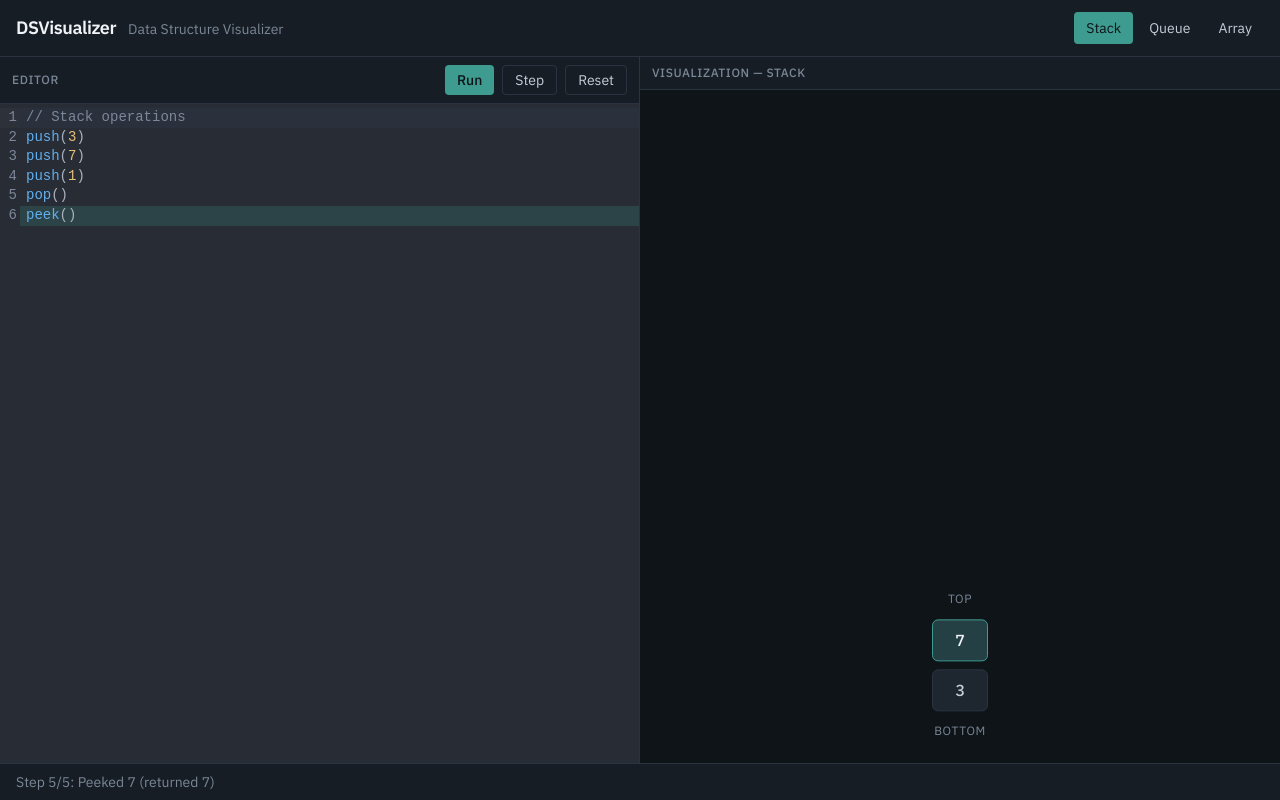
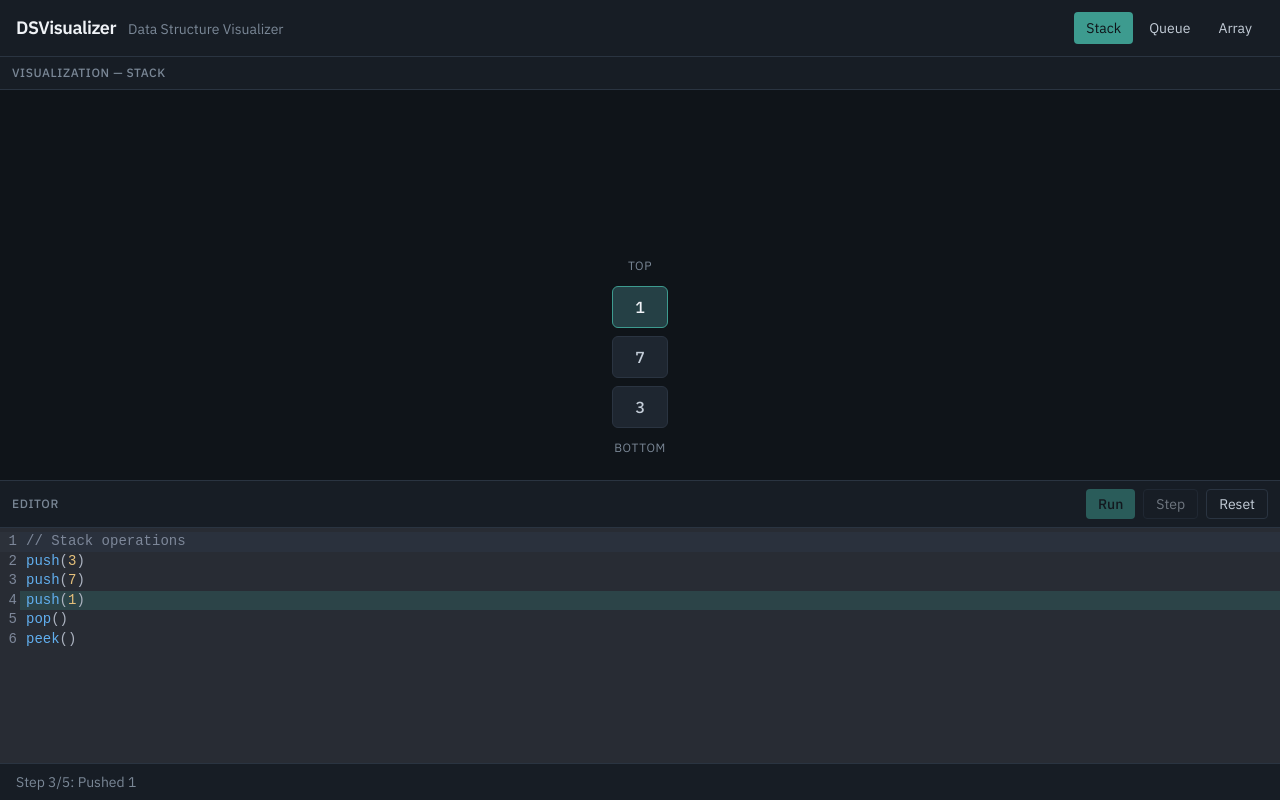
Before and after one commit to dolevpeleg1/DSVisualizer, a React (Vite) app: page / in a window 1280 px wide. Both pictures are taken after a click on the button "Run". Built offline with nearby package versions, Linux system fonts and the light colour scheme.

Commit message:
react animations logic

```diff
--- a/src/App.tsx
+++ b/src/App.tsx
@@ -31,7 +31,7 @@ insert(1, 15)
 remove(0)`,
 }
 
-const PLAY_INTERVAL_MS = 600
+const PLAY_INTERVAL_MS = 1100
 
 type Mode = 'idle' | 'playing' | 'paused' | 'done' | 'error'
 
@@ -240,8 +240,23 @@ function App() {
         </nav>
       </header>
 
-      <div className="grid min-h-0 flex-1 grid-cols-1 md:grid-cols-2">
-        <section className="flex min-h-0 flex-col border-b border-[var(--border)] md:border-b-0 md:border-r">
+      <div className="flex min-h-0 flex-1 flex-col">
+        <section className="flex min-h-0 flex-[3] flex-col">
+          <div className="border-b border-[var(--border)] bg-[var(--bg-panel)] px-3 py-2">
+            <h2 className="text-xs font-medium uppercase tracking-wider text-[var(--muted)]">
+              Visualization — {structure}
+            </h2>
+          </div>
+          <div className="flex min-h-0 flex-1 items-center justify-center bg-[var(--bg)] p-6">
+            <StructureCanvas
+              structureId={structureId}
+              snapshot={snapshot}
+              hasStarted={index >= 0}
+            />
+          </div>
+        </section>
+
+        <section className="flex min-h-0 flex-[2] flex-col border-t border-[var(--border)]">
           <div className="flex items-center justify-between border-b border-[var(--border)] bg-[var(--bg-panel)] px-3 py-2">
             <h2 className="text-xs font-medium uppercase tracking-wider text-[var(--muted)]">
               Editor
@@ -272,28 +287,13 @@ function App() {
               </button>
             </div>
           </div>
-          <div className="min-h-[240px] flex-1 md:min-h-0">
+          <div className="min-h-0 flex-1">
             <CodeEditor
               value={code}
               onChange={handleCodeChange}
               activeLine={activeLine}
               errorLines={errorLines}
               readOnly={busy}
-            />
-          </div>
-        </section>
-
-        <section className="flex min-h-0 flex-col">
-          <div className="border-b border-[var(--border)] bg-[var(--bg-panel)] px-3 py-2">
-            <h2 className="text-xs font-medium uppercase tracking-wider text-[var(--muted)]">
-              Visualization — {structure}
-            </h2>
-          </div>
-          <div className="flex flex-1 items-center justify-center bg-[var(--bg)] p-6">
-            <StructureCanvas
-              structureId={structureId}
-              snapshot={snapshot}
-              hasStarted={index >= 0}
             />
           </div>
         </section>
--- a/src/structures/array.ts
+++ b/src/structures/array.ts
@@ -1,4 +1,5 @@
-import type { ApplyResult, ArrayOp, Snapshot, Value } from './types'
+import { createItemId } from './ids'
+import type { ApplyResult, ArrayOp, CellItem, Snapshot } from './types'
 
 export function createEmpty(): Snapshot {
   return { items: [] }
@@ -9,7 +10,7 @@ export function apply(state: Snapshot, op: ArrayOp): ApplyResult {
 
   switch (op.type) {
     case 'append': {
-      const nextItems = [...items, op.value]
+      const nextItems = [...items, { id: createItemId(), value: op.value }]
       const highlight = [nextItems.length - 1]
       return {
         next: {
@@ -34,7 +35,7 @@ export function apply(state: Snapshot, op: ArrayOp): ApplyResult {
       }
       const nextItems = [
         ...items.slice(0, op.index),
-        op.value,
+        { id: createItemId(), value: op.value },
         ...items.slice(op.index),
       ]
       const highlight = [op.index]
@@ -59,7 +60,7 @@ export function apply(state: Snapshot, op: ArrayOp): ApplyResult {
           [op.index],
         )
       }
-      const value = items[op.index] as Value
+      const removed = items[op.index] as CellItem
       const nextItems = [
         ...items.slice(0, op.index),
         ...items.slice(op.index + 1),
@@ -67,12 +68,12 @@ export function apply(state: Snapshot, op: ArrayOp): ApplyResult {
       return {
         next: {
           items: nextItems,
-          message: `remove(${op.index}) → ${value}`,
+          message: `remove(${op.index}) → ${removed.value}`,
         },
         event: {
           kind: 'ok',
-          message: `Removed ${value} at index ${op.index}`,
-          returnValue: value,
+          message: `Removed ${removed.value} at index ${op.index}`,
+          returnValue: removed.value,
           highlight: [op.index],
         },
       }
@@ -85,8 +86,9 @@ export function apply(state: Snapshot, op: ArrayOp): ApplyResult {
           [op.index],
         )
       }
+      const current = items[op.index] as CellItem
       const nextItems = [...items]
-      nextItems[op.index] = op.value
+      nextItems[op.index] = { id: current.id, value: op.value }
       const highlight = [op.index]
       return {
         next: {
@@ -109,18 +111,18 @@ export function apply(state: Snapshot, op: ArrayOp): ApplyResult {
           [op.index],
         )
       }
-      const value = items[op.index] as Value
+      const item = items[op.index] as CellItem
       const highlight = [op.index]
       return {
         next: {
           items: [...items],
           highlight,
-          message: `get(${op.index}) → ${value}`,
+          message: `get(${op.index}) → ${item.value}`,
         },
         event: {
           kind: 'ok',
-          message: `Got ${value} at index ${op.index}`,
-          returnValue: value,
+          message: `Got ${item.value} at index ${op.index}`,
+          returnValue: item.value,
           highlight,
         },
       }
@@ -138,7 +140,7 @@ function isValidInsertIndex(index: number, length: number): boolean {
 }
 
 function errorResult(
-  items: Value[],
+  items: CellItem[],
   message: string,
   highlight?: number[],
 ): ApplyResult {
--- /dev/null
+++ b/src/structures/ids.ts
@@ -0,0 +1,11 @@
+let nextId = 1
+
+/** Stable identity for animated cells across inserts/removes. */
+export function createItemId(): string {
+  return `c${nextId++}`
+}
+
+/** Test helper — reset between suites if needed. */
+export function resetItemIds(): void {
+  nextId = 1
+}
--- a/src/structures/index.ts
+++ b/src/structures/index.ts
@@ -2,6 +2,7 @@ export type {
   ApplyEvent,
   ApplyResult,
   ArrayOp,
+  CellItem,
   Frame,
   Op,
   QueueOp,
--- a/src/structures/queue.ts
+++ b/src/structures/queue.ts
@@ -1,4 +1,5 @@
-import type { ApplyResult, QueueOp, Snapshot, Value } from './types'
+import { createItemId } from './ids'
+import type { ApplyResult, CellItem, QueueOp, Snapshot } from './types'
 
 /** Items are front → back (index 0 is the front). */
 export function createEmpty(): Snapshot {
@@ -10,7 +11,7 @@ export function apply(state: Snapshot, op: QueueOp): ApplyResult {
 
   switch (op.type) {
     case 'enqueue': {
-      const nextItems = [...items, op.value]
+      const nextItems = [...items, { id: createItemId(), value: op.value }]
       const highlight = [nextItems.length - 1]
       return {
         next: {
@@ -29,15 +30,15 @@ export function apply(state: Snapshot, op: QueueOp): ApplyResult {
       if (items.length === 0) {
         return errorResult(items, 'Cannot dequeue from an empty queue')
       }
-      const value = items[0] as Value
+      const front = items[0] as CellItem
       const highlight = [0]
       const nextItems = items.slice(1)
       return {
-        next: { items: nextItems, message: `dequeue() → ${value}` },
+        next: { items: nextItems, message: `dequeue() → ${front.value}` },
         event: {
           kind: 'ok',
-          message: `Dequeued ${value}`,
-          returnValue: value,
+          message: `Dequeued ${front.value}`,
+          returnValue: front.value,
           highlight,
         },
       }
@@ -46,14 +47,18 @@ export function apply(state: Snapshot, op: QueueOp): ApplyResult {
       if (items.length === 0) {
         return errorResult(items, 'Cannot read front of an empty queue')
       }
-      const value = items[0] as Value
+      const front = items[0] as CellItem
       const highlight = [0]
       return {
-        next: { items: [...items], highlight, message: `front() → ${value}` },
+        next: {
+          items: [...items],
+          highlight,
+          message: `front() → ${front.value}`,
+        },
         event: {
           kind: 'ok',
-          message: `Front is ${value}`,
-          returnValue: value,
+          message: `Front is ${front.value}`,
+          returnValue: front.value,
           highlight,
         },
       }
@@ -61,7 +66,7 @@ export function apply(state: Snapshot, op: QueueOp): ApplyResult {
   }
 }
 
-function errorResult(items: Value[], message: string): ApplyResult {
+function errorResult(items: CellItem[], message: string): ApplyResult {
   return {
     next: { items: [...items], error: message },
     event: { kind: 'error', message },
--- a/src/structures/stack.ts
+++ b/src/structures/stack.ts
@@ -1,4 +1,5 @@
-import type { ApplyResult, Snapshot, StackOp, Value } from './types'
+import { createItemId } from './ids'
+import type { ApplyResult, CellItem, Snapshot, StackOp } from './types'
 
 /** Items are bottom → top (last index is the top). */
 export function createEmpty(): Snapshot {
@@ -10,7 +11,7 @@ export function apply(state: Snapshot, op: StackOp): ApplyResult {
 
   switch (op.type) {
     case 'push': {
-      const nextItems = [...items, op.value]
+      const nextItems = [...items, { id: createItemId(), value: op.value }]
       const highlight = [nextItems.length - 1]
       return {
         next: { items: nextItems, highlight, message: `push(${op.value})` },
@@ -25,15 +26,15 @@ export function apply(state: Snapshot, op: StackOp): ApplyResult {
       if (items.length === 0) {
         return errorResult(items, 'Cannot pop from an empty stack')
       }
-      const value = items[items.length - 1] as Value
+      const top = items[items.length - 1] as CellItem
       const highlight = [items.length - 1]
       const nextItems = items.slice(0, -1)
       return {
-        next: { items: nextItems, message: `pop() → ${value}` },
+        next: { items: nextItems, message: `pop() → ${top.value}` },
         event: {
           kind: 'ok',
-          message: `Popped ${value}`,
-          returnValue: value,
+          message: `Popped ${top.value}`,
+          returnValue: top.value,
           highlight,
         },
       }
@@ -42,14 +43,18 @@ export function apply(state: Snapshot, op: StackOp): ApplyResult {
       if (items.length === 0) {
         return errorResult(items, 'Cannot peek an empty stack')
       }
-      const value = items[items.length - 1] as Value
+      const top = items[items.length - 1] as CellItem
       const highlight = [items.length - 1]
       return {
-        next: { items: [...items], highlight, message: `peek() → ${value}` },
+        next: {
+          items: [...items],
+          highlight,
+          message: `peek() → ${top.value}`,
+        },
         event: {
           kind: 'ok',
-          message: `Peeked ${value}`,
-          returnValue: value,
+          message: `Peeked ${top.value}`,
+          returnValue: top.value,
           highlight,
         },
       }
@@ -57,7 +62,7 @@ export function apply(state: Snapshot, op: StackOp): ApplyResult {
   }
 }
 
-function errorResult(items: Value[], message: string): ApplyResult {
+function errorResult(items: CellItem[], message: string): ApplyResult {
   return {
     next: { items: [...items], error: message },
     event: { kind: 'error', message },
--- a/src/viz/ArrayView.tsx
+++ b/src/viz/ArrayView.tsx
@@ -17,11 +17,11 @@ export function ArrayView({ snapshot }: ArrayViewProps) {
       </div>
       <div className="flex max-w-xl flex-wrap items-end justify-center gap-2">
         <AnimatePresence initial={false} mode="popLayout">
-          {items.map((value, index) => (
+          {items.map((item, index) => (
             <Cell
-              key={`${index}-${value}-${items.length}`}
-              layoutId={`array-${index}-${value}`}
-              value={value}
+              key={item.id}
+              layoutId={item.id}
+              value={item.value}
               index={index}
               active={highlight.includes(index) || errorIndexes.includes(index)}
               error={errorIndexes.includes(index)}
--- a/src/viz/Cell.tsx
+++ b/src/viz/Cell.tsx
@@ -22,7 +22,7 @@ export function Cell({ value, index, active = false, error = false, layoutId }:
       initial={{ opacity: 0, scale: 0.85 }}
       animate={{ opacity: 1, scale: 1 }}
       exit={{ opacity: 0, scale: 0.85 }}
-      transition={{ type: 'spring', stiffness: 380, damping: 28 }}
+      transition={{ type: 'spring', stiffness: 160, damping: 24, mass: 1.1 }}
       className={`flex min-w-14 flex-col items-center justify-center rounded-md border px-3 py-2 font-[family-name:var(--mono)] ${tone}`}
     >
       {typeof index === 'number' ? (
--- a/src/viz/QueueView.tsx
+++ b/src/viz/QueueView.tsx
@@ -17,11 +17,11 @@ export function QueueView({ snapshot }: QueueViewProps) {
       </div>
       <div className="flex min-h-16 w-full max-w-xl flex-wrap items-center justify-center gap-2">
         <AnimatePresence initial={false} mode="popLayout">
-          {items.map((value, index) => (
+          {items.map((item, index) => (
             <Cell
-              key={`${index}-${value}-${items.length}`}
-              layoutId={`queue-${index}-${value}`}
-              value={value}
+              key={item.id}
+              layoutId={item.id}
+              value={item.value}
               active={highlight.includes(index)}
               error={Boolean(error) && index === 0}
             />
--- a/src/viz/StackView.tsx
+++ b/src/viz/StackView.tsx
@@ -15,11 +15,11 @@ export function StackView({ snapshot }: StackViewProps) {
       <div className="text-xs uppercase tracking-wider text-[var(--muted)]">Top</div>
       <div className="flex flex-col-reverse items-center gap-2">
         <AnimatePresence initial={false} mode="popLayout">
-          {items.map((value, index) => (
+          {items.map((item, index) => (
             <Cell
-              key={`${index}-${value}-${items.length}`}
-              layoutId={`stack-${index}-${value}`}
-              value={value}
+              key={item.id}
+              layoutId={item.id}
+              value={item.value}
               active={highlight.includes(index)}
               error={Boolean(error) && index === top}
             />
```
Also changed, not shown: src/structures/types.ts (+7 -1 lines), 1 other file (tests, documents, lock files or other folders).
